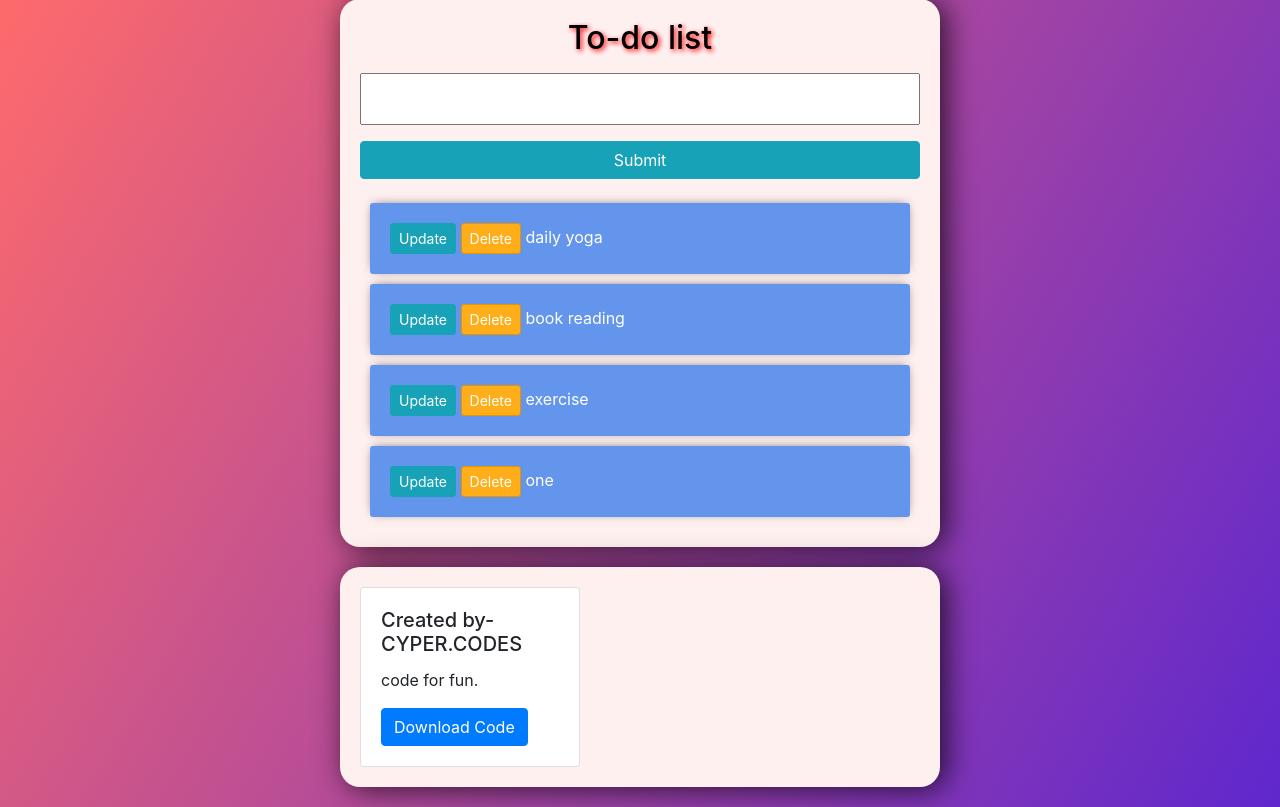
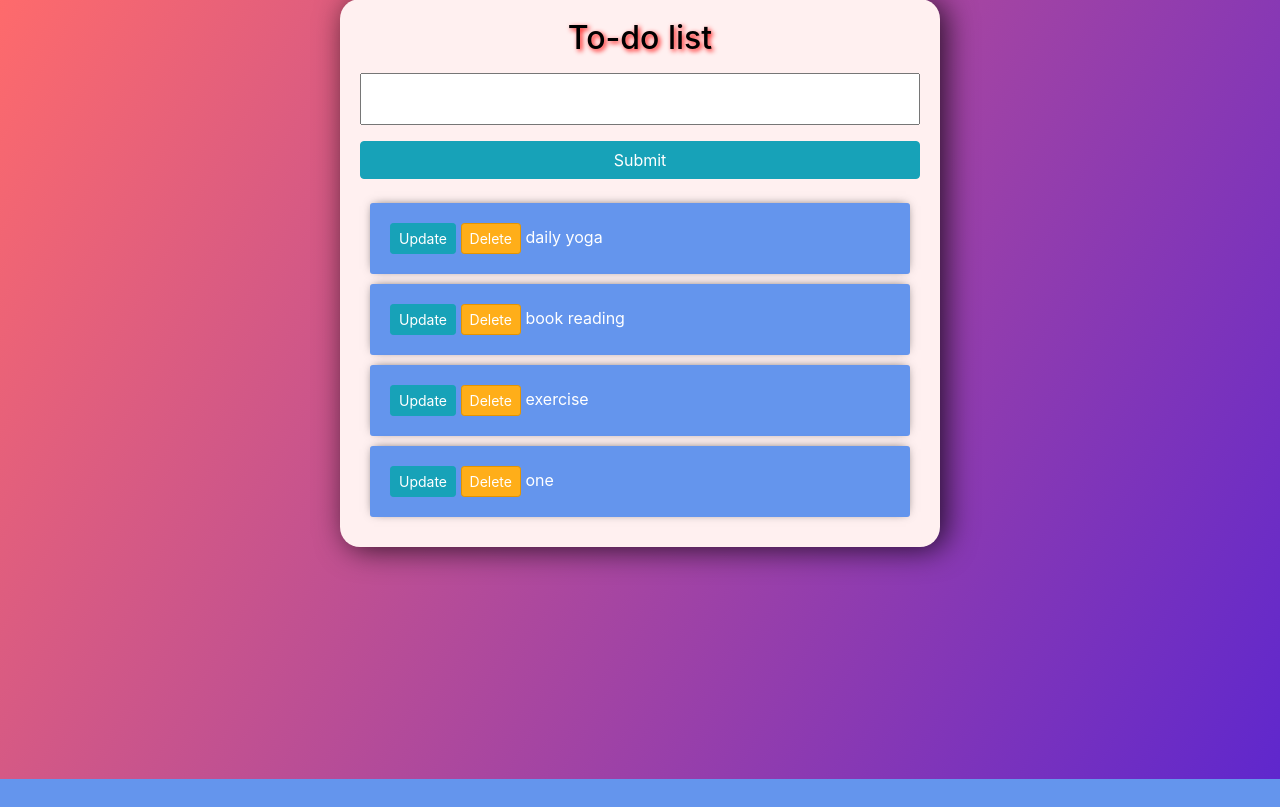
Before and after one commit to Tarun-singh98/cypher.codes.app1, a Django app: page / in a window 1280 px wide. Shown: the part 21-828 px from the top of the page. After the commit the page ends 800 px from the top, so only its background shows below. Run offline with Django 3.2, Linux system fonts and the light colour scheme; data comes from the database, SQL or seed files in the repository; some libraries are stand-ins or nearby versions.

Commit message:
Update index.htm

```diff
--- a/template/todoapp/index.htm
+++ b/template/todoapp/index.htm
@@ -90,14 +90,7 @@
             </div>
         </div>
 
-        <div class="center-column">
-            <div class="card" style="width: 220px;">
-            <div class="card-body">
-                <h5 class="card-title">Created by-CYPER.CODES</h5>
-                <p class="card-text">code for fun. </p>
-                <a href="https://github.com/Tarun-singh98/cypher.codes.app1" class="btn btn-primary">Download Code</a>
-            </div>
-        </div>
+
 
     </body>
 </html>
```
